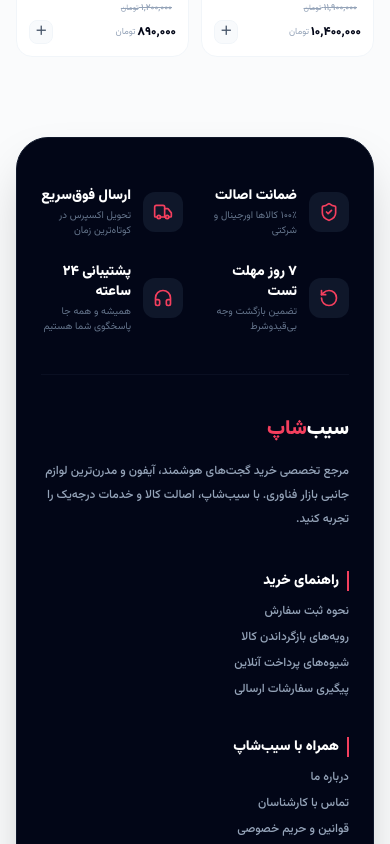
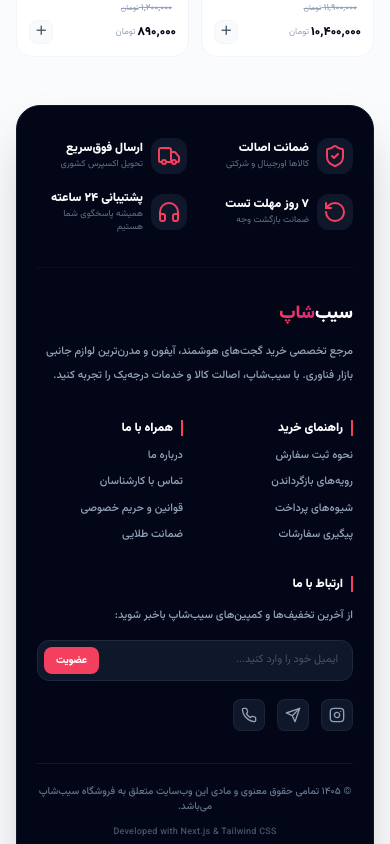
Before and after one commit to mohsenalz77/mini-shop-v2, a Next.js app: page / in a window 390 px wide. Shown: the part 2100-2944 px from the top of the page. Built offline with nearby package versions, Linux system fonts and the light colour scheme.

Commit message:
Update Footer.js

```diff
--- a/src/components/Footer.js
+++ b/src/components/Footer.js
@@ -5,106 +5,109 @@ import { ShieldCheck, Truck, RotateCcw, Headphones, Instagram, Send, Phone } fro
 
 export default function Footer() {
   return (
-    // تغییر اصلی: تبدیل به کادر باکسی، فاصله استاندارد از کناره‌ها (px-4 md:px-8) و گوشه‌های کاملاً گرد مدرن
-    <div className="w-full px-4 md:px-8 mb-8 mt-20 relative z-10 direction-rtl">
+    // mt-12 در موبایل فاصله را برای جلوگیری از طولانی شدن اسکرول بهینه می‌کند
+    <div className="w-full px-4 md:px-8 mb-20 md:mb-8 mt-12 md:mt-20 relative z-10 direction-rtl">
 
-      <footer className="w-full bg-slate-950 text-slate-400 pt-12 pb-8 px-6 md:px-10 rounded-[32px] border border-slate-900 shadow-2xl text-right">
+      <footer className="w-full bg-slate-950 text-slate-400 pt-8 pb-12 md:py-12 px-5 md:px-10 rounded-[24px] md:rounded-[32px] border border-slate-900 shadow-2xl text-right">
 
-        {/* ۱. بخش مزایای کلیدی فروشگاه (۴ کادر مینی‌مال) */}
-        <div className="grid grid-cols-2 md:grid-cols-4 gap-6 pb-10 border-b border-slate-900/60">
-          <div className="flex items-center gap-3">
-            <div className="w-10 h-10 rounded-xl bg-slate-900 flex items-center justify-center text-rose-500 shrink-0">
-              <ShieldCheck className="w-5 h-5" />
+        {/* ۱. بخش مزایای کلیدی فروشگاه (۴ کادر مینی‌مال - بهینه‌شده برای موبایل) */}
+        <div className="grid grid-cols-2 md:grid-cols-4 gap-4 md:gap-6 pb-8 md:pb-10 border-b border-slate-900/60">
+          <div className="flex items-center gap-2 md:gap-3">
+            <div className="w-9 h-9 md:w-10 md:h-10 rounded-xl bg-slate-900 flex items-center justify-center text-rose-500 shrink-0">
+              <ShieldCheck className="w-4.5 h-4.5 md:w-5 md:h-5" />
             </div>
             <div>
-              <h4 className="text-sm font-black text-white">ضمانت اصالت</h4>
-              <p className="text-[10px] text-slate-500 mt-0.5">۱۰۰٪ کالاها اورجینال و شرکتی</p>
+              <h4 className="text-xs md:text-sm font-black text-white">ضمانت اصالت</h4>
+              <p className="text-[9px] md:text-[10px] text-slate-500 mt-0.5">کالاها اورجینال و شرکتی</p>
             </div>
           </div>
 
-          <div className="flex items-center gap-3">
-            <div className="w-10 h-10 rounded-xl bg-slate-900 flex items-center justify-center text-rose-500 shrink-0">
-              <Truck className="w-5 h-5" />
+          <div className="flex items-center gap-2 md:gap-3">
+            <div className="w-9 h-9 md:w-10 md:h-10 rounded-xl bg-slate-900 flex items-center justify-center text-rose-500 shrink-0">
+              <Truck className="w-4.5 h-4.5 md:w-5 md:h-5" />
             </div>
             <div>
-              <h4 className="text-sm font-black text-white">ارسال فوق‌سریع</h4>
-              <p className="text-[10px] text-slate-500 mt-0.5">تحویل اکسپرس در کوتاه‌ترین زمان</p>
+              <h4 className="text-xs md:text-sm font-black text-white">ارسال فوق‌سریع</h4>
+              <p className="text-[9px] md:text-[10px] text-slate-500 mt-0.5">تحویل اکسپرس کشوری</p>
             </div>
           </div>
 
-          <div className="flex items-center gap-3">
-            <div className="w-10 h-10 rounded-xl bg-slate-900 flex items-center justify-center text-rose-500 shrink-0">
-              <RotateCcw className="w-5 h-5" />
+          <div className="flex items-center gap-2 md:gap-3">
+            <div className="w-9 h-9 md:w-10 md:h-10 rounded-xl bg-slate-900 flex items-center justify-center text-rose-500 shrink-0">
+              <RotateCcw className="w-4.5 h-4.5 md:w-5 md:h-5" />
             </div>
             <div>
-              <h4 className="text-sm font-black text-white">۷ روز مهلت تست</h4>
-              <p className="text-[10px] text-slate-500 mt-0.5">تضمین بازگشت وجه بی‌قیدوشرط</p>
+              <h4 className="text-xs md:text-sm font-black text-white">۷ روز مهلت تست</h4>
+              <p className="text-[9px] md:text-[10px] text-slate-500 mt-0.5">ضمانت بازگشت وجه</p>
             </div>
           </div>
 
-          <div className="flex items-center gap-3">
-            <div className="w-10 h-10 rounded-xl bg-slate-900 flex items-center justify-center text-rose-500 shrink-0">
-              <Headphones className="w-5 h-5" />
+          <div className="flex items-center gap-2 md:gap-3">
+            <div className="w-9 h-9 md:w-10 md:h-10 rounded-xl bg-slate-900 flex items-center justify-center text-rose-500 shrink-0">
+              <Headphones className="w-4.5 h-4.5 md:w-5 md:h-5" />
             </div>
             <div>
-              <h4 className="text-sm font-black text-white">پشتیبانی ۲۴ ساعته</h4>
-              <p className="text-[10px] text-slate-500 mt-0.5">همیشه و همه جا پاسخگوی شما هستیم</p>
+              <h4 className="text-xs md:text-sm font-black text-white">پشتیبانی ۲۴ ساعته</h4>
+              <p className="text-[9px] md:text-[10px] text-slate-500 mt-0.5">همیشه پاسخگوی شما هستیم</p>
             </div>
           </div>
         </div>
 
         {/* ۲. بخش ستون‌های ناوبری و لینک‌های سریع */}
-        <div className="grid grid-cols-1 md:grid-cols-4 gap-10 py-10">
+        <div className="grid grid-cols-1 md:grid-cols-4 gap-8 md:gap-10 py-8 md:py-10">
 
           {/* ستون اول: درباره سیب‌شاپ */}
-          <div className="md:col-span-1 flex flex-col gap-4">
-            <div className="text-xl font-black text-white flex items-center gap-1.5">
-              <span>سیب‌<span className="text-rose-500">شاپ</span></span>
+          <div className="md:col-span-1 flex flex-col gap-3">
+            <div className="text-lg md:text-xl font-black text-white flex items-center gap-1.5">
+              <span>سیب‌<span className="text-transparent bg-clip-text bg-gradient-to-r from-rose-500 to-pink-600">شاپ</span></span>
             </div>
-            <p className="text-xs leading-6 font-medium text-slate-400">
+            <p className="text-[11px] md:text-xs leading-6 font-medium text-slate-400">
               مرجع تخصصی خرید گجت‌های هوشمند، آیفون و مدرن‌ترین لوازم جانبی بازار فناوری. با سیب‌شاپ، اصالت کالا و خدمات درجه‌یک را تجربه کنید.
             </p>
           </div>
 
+          {/* ردیف ترکیبی لینک‌ها برای موبایل (قرارگیری دو ستون در یک ردیف افقی جهت کاهش اسکرول عمودی) */}
+          <div className="grid grid-cols-2 md:contents gap-6">
             {/* ستون دوم: دسترسی‌های خرید */}
             <div className="flex flex-col gap-3">
-            <h4 className="text-sm font-black text-white border-r-2 border-rose-500 pr-2">راهنمای خرید</h4>
-            <ul className="flex flex-col gap-2.5 text-xs font-medium">
+              <h4 className="text-xs md:text-sm font-black text-white border-r-2 border-rose-500 pr-2">راهنمای خرید</h4>
+              <ul className="flex flex-col gap-2.5 text-[11px] md:text-xs font-medium">
                 <li className="hover:text-white transition cursor-pointer">نحوه ثبت سفارش</li>
-              <li className="hover:text-white transition cursor-pointer">رویه‌های بازگرداندن کالا</li>
-              <li className="hover:text-white transition cursor-pointer">شیوه‌های پرداخت آنلاین</li>
-              <li className="hover:text-white transition cursor-pointer">پیگیری سفارشات ارسالی</li>
+                <li className="hover:text-white transition cursor-pointer">رویه‌های بازگرداندن</li>
+                <li className="hover:text-white transition cursor-pointer">شیوه‌های پرداخت</li>
+                <li className="hover:text-white transition cursor-pointer">پیگیری سفارشات</li>
               </ul>
             </div>
 
             {/* ستون سوم: لینک‌های شرکتی */}
             <div className="flex flex-col gap-3">
-            <h4 className="text-sm font-black text-white border-r-2 border-rose-500 pr-2">همراه با سیب‌شاپ</h4>
-            <ul className="flex flex-col gap-2.5 text-xs font-medium">
+              <h4 className="text-xs md:text-sm font-black text-white border-r-2 border-rose-500 pr-2">همراه با ما</h4>
+              <ul className="flex flex-col gap-2.5 text-[11px] md:text-xs font-medium">
                 <li className="hover:text-white transition cursor-pointer">درباره ما</li>
                 <li className="hover:text-white transition cursor-pointer">تماس با کارشناسان</li>
                 <li className="hover:text-white transition cursor-pointer">قوانین و حریم خصوصی</li>
-              <li className="hover:text-white transition cursor-pointer">ضمانت طلایی محصولات</li>
+                <li className="hover:text-white transition cursor-pointer">ضمانت طلایی</li>
               </ul>
+            </div>
           </div>
 
           {/* ستون چهارم: خبرنامه و شبکه‌های اجتماعی */}
-          <div className="flex flex-col gap-4">
-            <h4 className="text-sm font-black text-white border-r-2 border-rose-500 pr-2">ارتباط با ما</h4>
-            <p className="text-xs leading-5 font-medium">از آخرین تخفیف‌ها و کمپین‌های سیب‌شاپ باخبر شوید:</p>
+          <div className="flex flex-col gap-3.5">
+            <h4 className="text-xs md:text-sm font-black text-white border-r-2 border-rose-500 pr-2">ارتباط با ما</h4>
+            <p className="text-[11px] md:text-xs leading-5 font-medium">از آخرین تخفیف‌ها و کمپین‌های سیب‌شاپ باخبر شوید:</p>
 
-            <div className="w-full flex items-center bg-slate-900 border border-slate-800 rounded-xl p-1">
+            <div className="w-full flex items-center bg-slate-900 border border-slate-800 rounded-xl p-1.5">
               <input
                 type="email"
                 placeholder="ایمیل خود را وارد کنید..."
-                className="bg-transparent text-xs w-full px-3 py-1.5 focus:outline-none text-white text-right"
+                className="bg-transparent text-[11px] w-full px-2 py-1 focus:outline-none text-white text-right placeholder:text-slate-600"
               />
               <button className="bg-rose-500 hover:bg-rose-600 text-white font-black text-[10px] px-3 py-1.5 rounded-lg transition shrink-0">
                 عضویت
               </button>
             </div>
 
-            <div className="flex items-center gap-3 mt-2">
+            <div className="flex items-center gap-3 mt-1 justify-start">
               <div className="w-8 h-8 rounded-lg bg-slate-900 border border-slate-800/80 flex items-center justify-center text-slate-400 hover:text-white hover:border-slate-700 transition cursor-pointer">
                 <Instagram className="w-4 h-4" />
               </div>
@@ -120,9 +123,9 @@ export default function Footer() {
         </div>
 
         {/* ۳. بخش انتهایی: کپی‌رایت کانون دیجیتال */}
-        <div className="w-full pt-6 border-t border-slate-900 flex flex-col md:flex-row items-center justify-between text-[11px] font-medium text-slate-500 gap-4">
+        <div className="w-full pt-5 border-t border-slate-900 flex flex-col md:flex-row items-center justify-between text-[10px] md:text-[11px] font-medium text-slate-500 gap-3 text-center md:text-right">
           <span>© ۱۴۰۵ تمامی حقوق معنوی و مادی این وب‌سایت متعلق به فروشگاه سیب‌شاپ می‌باشد.</span>
-          <span className="direction-ltr tracking-wide text-slate-600">Developed with Next.js & Tailwind CSS</span>
+          <span className="direction-ltr tracking-wide text-slate-600 text-[9px] md:text-[11px]">Developed with Next.js & Tailwind CSS</span>
         </div>
 
       </footer>
```
Lines whose indentation alone changed are shown as unchanged.
